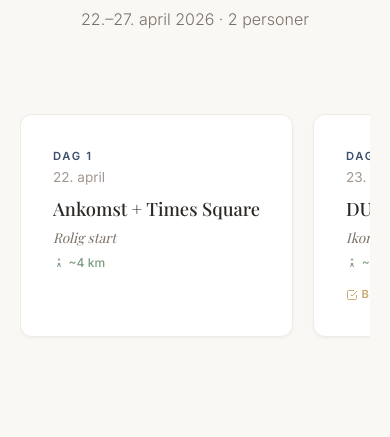
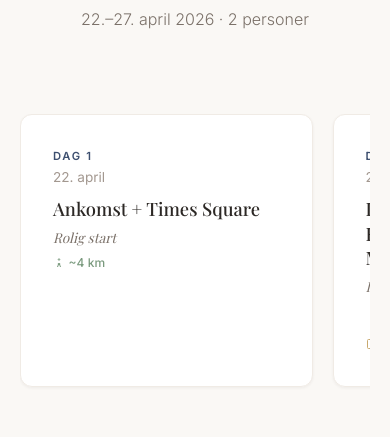
Before and after one commit to baggi97/new-york-plans, an Angular app: page / in a window 390 px wide. Shown: the part 1049-1486 px from the top of the page. Built offline with nearby package versions, Linux system fonts and the light colour scheme; no server answers; a web font is replaced by a local one.

Commit message:
Fix equal-width summary cards on mobile and bump cache

```diff
--- a/public/sw.js
+++ b/public/sw.js
@@ -1,4 +1,4 @@
-const CACHE_VERSION = 'nyc-v7';
+const CACHE_VERSION = 'nyc-v8';
 const STATIC_CACHE = `static-${CACHE_VERSION}`;
 const IMAGE_CACHE = `images-${CACHE_VERSION}`;
 const FONT_CACHE = `fonts-${CACHE_VERSION}`;
--- a/src/app/components/trip-summary/trip-summary.scss
+++ b/src/app/components/trip-summary/trip-summary.scss
@@ -64,11 +64,14 @@
     cursor: pointer;
     text-decoration: none;
     scroll-snap-align: start;
-    min-width: 260px;
+    width: 75vw;
+    max-width: 300px;
+    min-width: 0;
     flex-shrink: 0;
 
     @media (min-width: 900px) {
-      min-width: 0;
+      width: auto;
+      max-width: none;
       flex-shrink: 1;
     }
 
```
